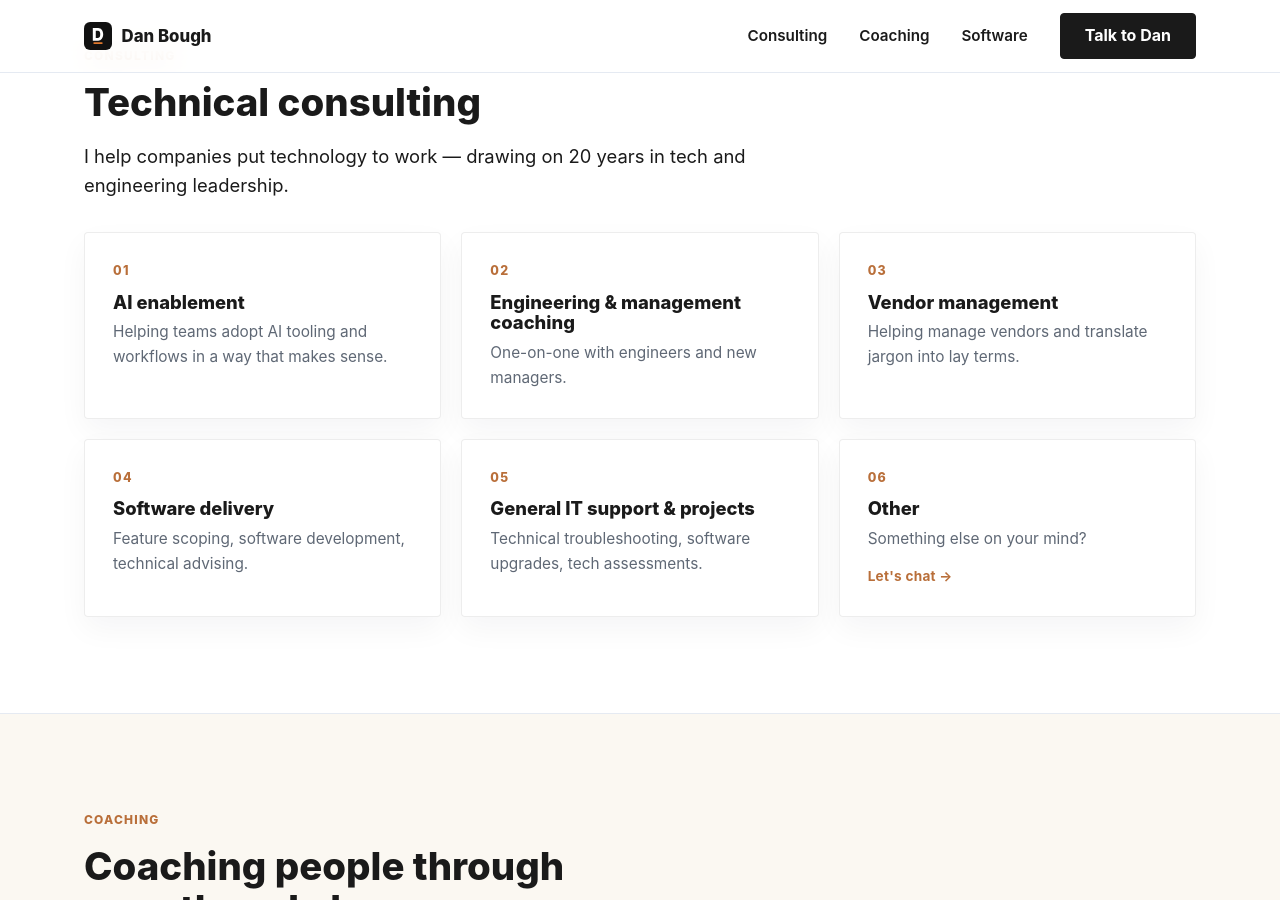
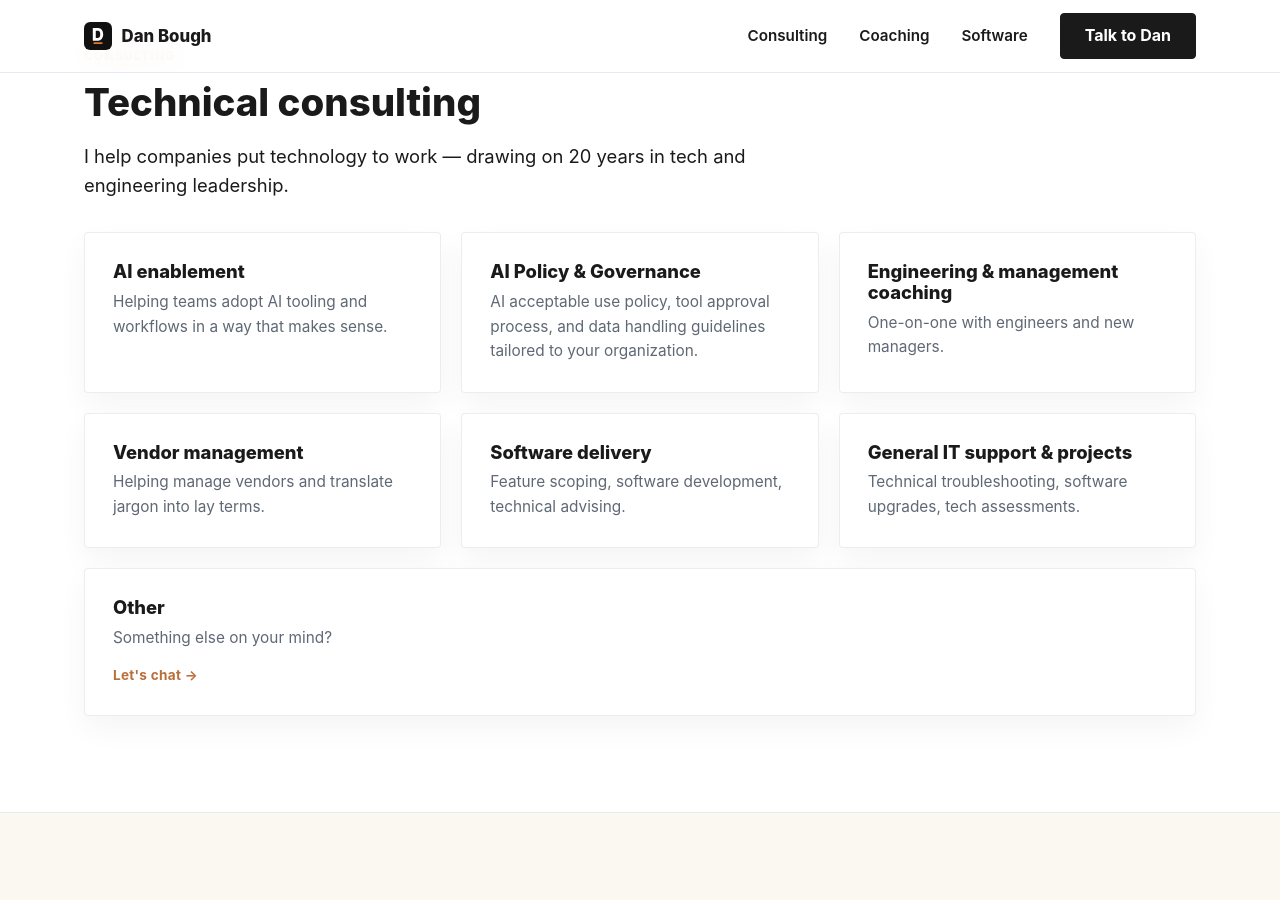
Before and after one commit to dbough/danbough.com, a Jekyll site: the page built from index.html, in a window 1280 px wide and 900 px high, scrolled down 737 px. Built offline with Jekyll 4.4.1, drawn with Linux system fonts in a browser that asks for light colours.

Commit message:
Remove numbering from consulting offerings, add AI Policy & Governance item
Drops the 01-06 offering-num labels from the #consulting list (the
class stays in CSS since #projects still uses it for text labels), and
inserts a new "AI Policy & Governance" card after "AI enablement".

Co-Authored-By: Claude Sonnet 5 <noreply@anthropic.com>
Claude-Session: https://claude.ai/code/session_01MZv6oRfDbUVhibaWDLuvkL

```diff
--- a/index.html
+++ b/index.html
@@ -49,32 +49,30 @@ body_class: home
         <p class="lead">I help companies put technology to work — drawing on 20 years in tech and engineering leadership.</p>
         <ul class="offerings">
             <li class="offering-card">
-                <span class="offering-num">01</span>
                 <h3>AI enablement</h3>
                 <p>Helping teams adopt AI tooling and workflows in a way that makes sense.</p>
             </li>
             <li class="offering-card">
-                <span class="offering-num">02</span>
+                <h3>AI Policy &amp; Governance</h3>
+                <p>AI acceptable use policy, tool approval process, and data handling guidelines tailored to your organization.</p>
+            </li>
+            <li class="offering-card">
                 <h3>Engineering &amp; management coaching</h3>
                 <p>One-on-one with engineers and new managers.</p>
             </li>
             <li class="offering-card">
-                <span class="offering-num">03</span>
                 <h3>Vendor management</h3>
                 <p>Helping manage vendors and translate jargon into lay terms.</p>
             </li>
             <li class="offering-card">
-                <span class="offering-num">04</span>
                 <h3>Software delivery</h3>
                 <p>Feature scoping, software development, technical advising.</p>
             </li>
             <li class="offering-card">
-                <span class="offering-num">05</span>
                 <h3>General IT support &amp; projects</h3>
                 <p>Technical troubleshooting, software upgrades, tech assessments.</p>
             </li>
             <li class="offering-card">
-                <span class="offering-num">06</span>
                 <h3>Other</h3>
                 <p>Something else on your mind?</p>
                 <a class="card-link" href="#contact">Let's chat →</a>
```
